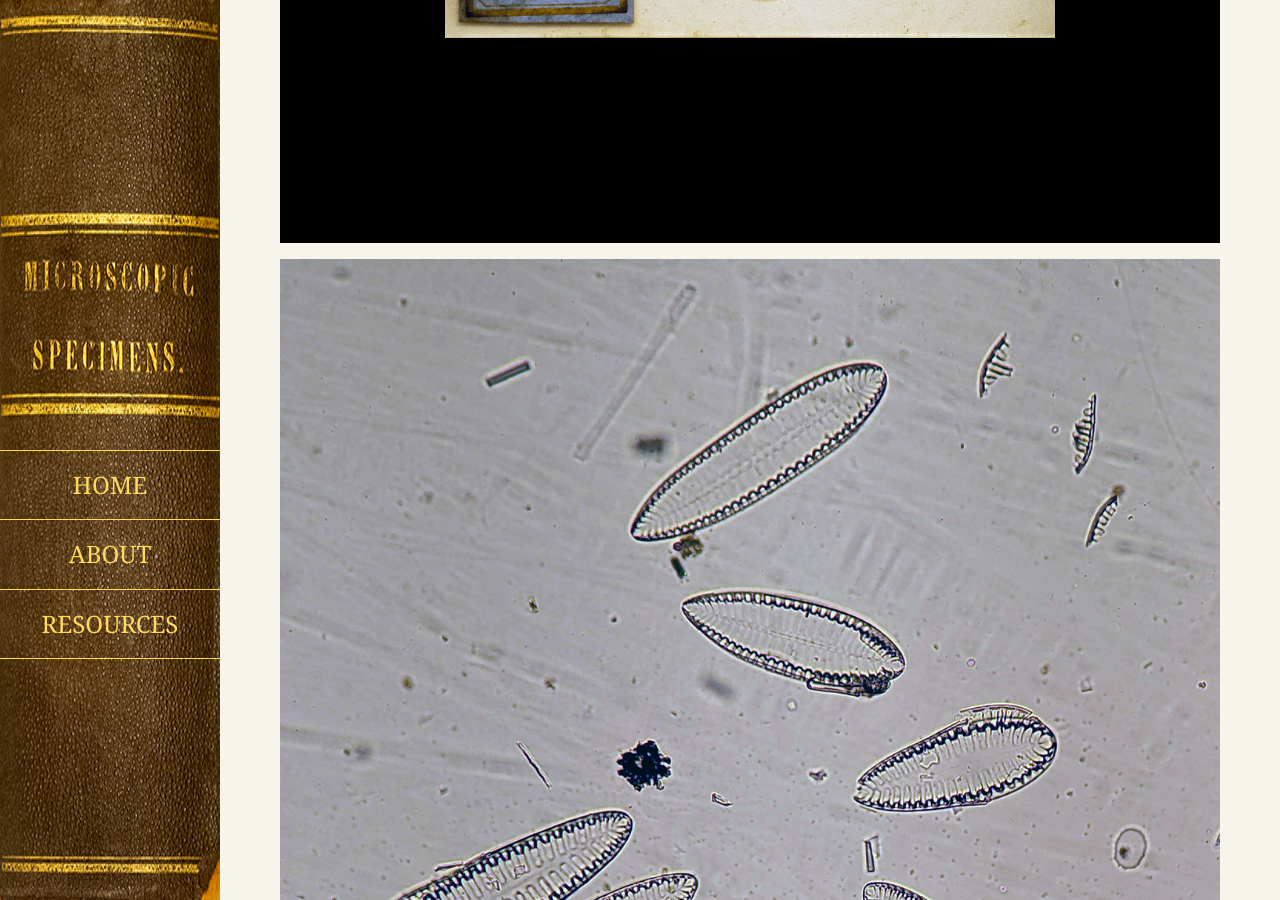
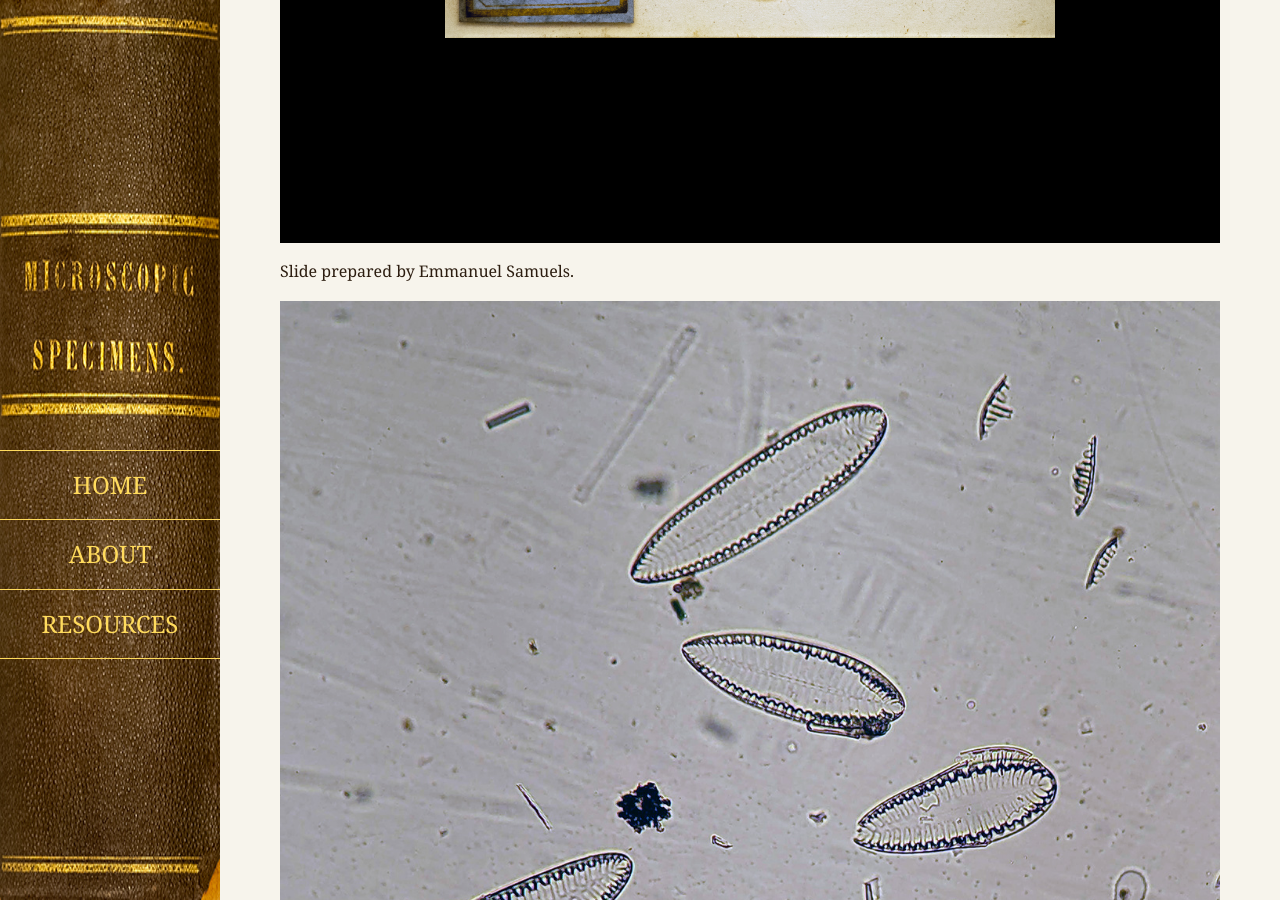
Before and after one commit to JEFworks/MicroscopicSpecimens, a Jekyll site: the page built from _slides/surirellanobilis.md, in a window 1280 px wide and 900 px high, scrolled down 529 px. Built offline with Jekyll 4.4.1, drawn with Linux system fonts in a browser that asks for light colours.

Commit message:
woops add back in slide preparer

```diff
--- a/_slides/surirellanobilis.md
+++ b/_slides/surirellanobilis.md
@@ -5,6 +5,8 @@ image: "assets/images/surirellanobilis_macro.jpg"
 alt: "Victorian Slide - Surirella nobilis prepared by Emmanuel Samuels"
 ---
 
+Slide prepared by Emmanuel Samuels.
+
 <img src="{{ site.baseurl }}/assets/images/surirellanobilis_micro.jpg">
 
 [Surirella nobilis](https://www.algaebase.org/search/species/detail/?species_id=48198) is a species of diatom described by William Smith in 1853 in his book ["Synopsis of the British Diatomaceae."](https://archive.org/details/synopsisofbritis02smit)
```
Also changed, not shown: _slides/omphalopeltacellulosa.md (+2 -0 lines).
